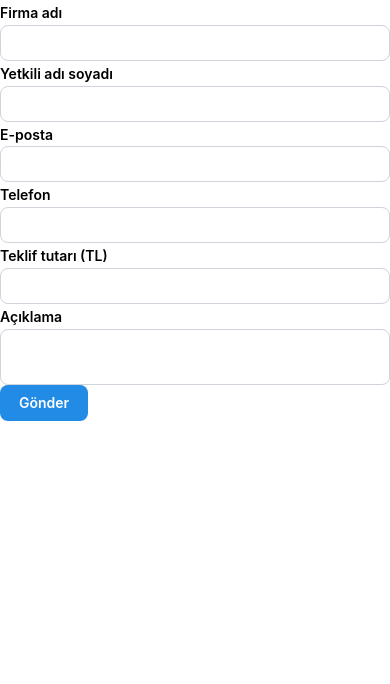
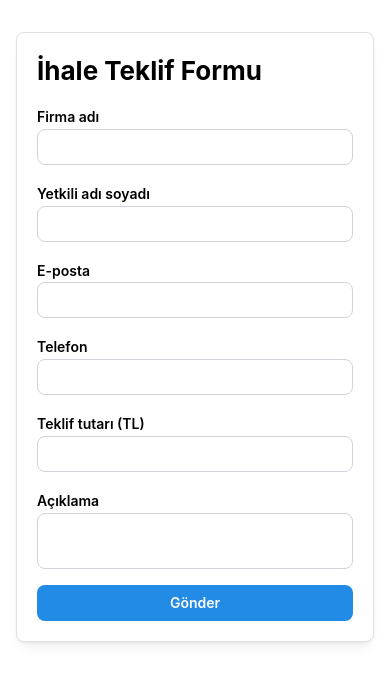
Before and after one commit to ibosta/ihale-web, a React app in the folder frontend/: page / in a window 390 px wide. Shown: the top 684 px of the page. Built offline with nearby package versions, Linux system fonts and the light colour scheme; no server answers; the HTML template or start-up script is replaced by a standard one.

Commit message:
UI: teklif formunu card içerisine aldım ve responsive yaptık

```diff
--- a/frontend/src/pages/OfferForm.jsx
+++ b/frontend/src/pages/OfferForm.jsx
@@ -1,5 +1,5 @@
 import { useState } from 'react';
-import { TextInput, Textarea, Button } from '@mantine/core';
+import { Container, Paper, Title, Stack, TextInput, Textarea, Button } from '@mantine/core';
 import api from '../api';
 
 export default function OfferForm() {
@@ -26,7 +26,11 @@ export default function OfferForm() {
   }
 
   return (
+    <Container size="sm" py="xl">
+      <Paper withBorder shadow="sm" p="lg" radius="md">
+        <Title order={2} mb="md">İhale Teklif Formu</Title>
         <form onSubmit={handleSubmit}>
+          <Stack>
             <TextInput label="Firma adı" name="company_name" value={values.company_name} onChange={change}
               error={errors.company_name?.[0]} />
             <TextInput label="Yetkili adı soyadı" name="contact_name" value={values.contact_name} onChange={change}
@@ -39,7 +43,10 @@ export default function OfferForm() {
               error={errors.amount?.[0]} />
             <Textarea label="Açıklama" name="description" value={values.description} onChange={change}
               error={errors.description?.[0]} />
-      <Button type="submit">Gönder</Button>
+            <Button type="submit" fullWidth>Gönder</Button>
+          </Stack>
         </form>
+      </Paper>
+    </Container>
   );
 }
```
Lines whose indentation alone changed are shown as unchanged.
